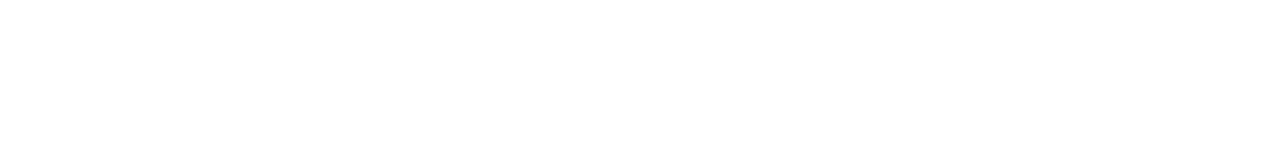
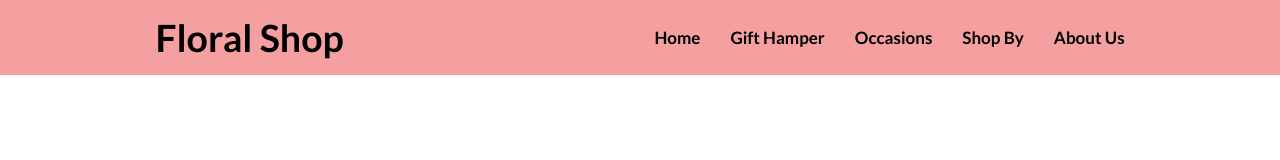
Before and after one commit to shaid30044/assignment-1, a plain HTML site: page index.html in a window 1280 px wide. Drawn offline with Linux system fonts and the light colour scheme.

Commit message:
add nav ber

```diff
--- a/index.html
+++ b/index.html
@@ -1,12 +1,33 @@
 <!DOCTYPE html>
 <html lang="en">
+
 <head>
     <meta charset="UTF-8">
     <meta name="viewport" content="width=device-width, initial-scale=1.0">
-    <title>Online Flower Shop</title>
+    <title>Floral Shop</title>
+    <link rel="preconnect" href="https://fonts.googleapis.com">
+    <link rel="preconnect" href="https://fonts.gstatic.com" crossorigin>
+    <link href="https://fonts.googleapis.com/css2?family=Lato:wght@700&display=swap" rel="stylesheet">
     <link rel="stylesheet" href="style.css">
 </head>
+
 <body>
+    <header>
 
+        <!-- nav section -->
+        <nav>
+            <div class="shop-name">
+                <h1>Floral Shop</h1>
+            </div>
+            <div class="shop-menu">
+                <li class="menu">Home</li>
+                <li class="menu">Gift Hamper</li>
+                <li class="menu">Occasions</li>
+                <li class="menu">Shop By</li>
+                <li class="menu">About Us</li>
+            </div>
+        </nav>
+    </header>
 </body>
+
 </html>
--- a/style.css
+++ b/style.css
@@ -0,0 +1,34 @@
+* {
+    margin: 0;
+    padding: 0;
+    font-family: 'Lato', sans-serif;
+}
+
+nav {
+    display: flex;
+    justify-content: space-around;
+    align-items: center;
+    background-color: rgb(244, 160, 160);
+    padding: 15px;
+}
+
+.shop-name {
+    font-size: 25px;
+    font-weight: 800;
+}
+
+.shop-menu {
+    display: flex;
+    justify-content: space-around;
+    list-style: none;
+    font-size: 17px;
+    cursor: pointer;
+}
+
+.menu {
+    padding-left: 30px;
+}
+
+.menu:hover {
+    color: rgb(234, 234, 234);
+}
```
